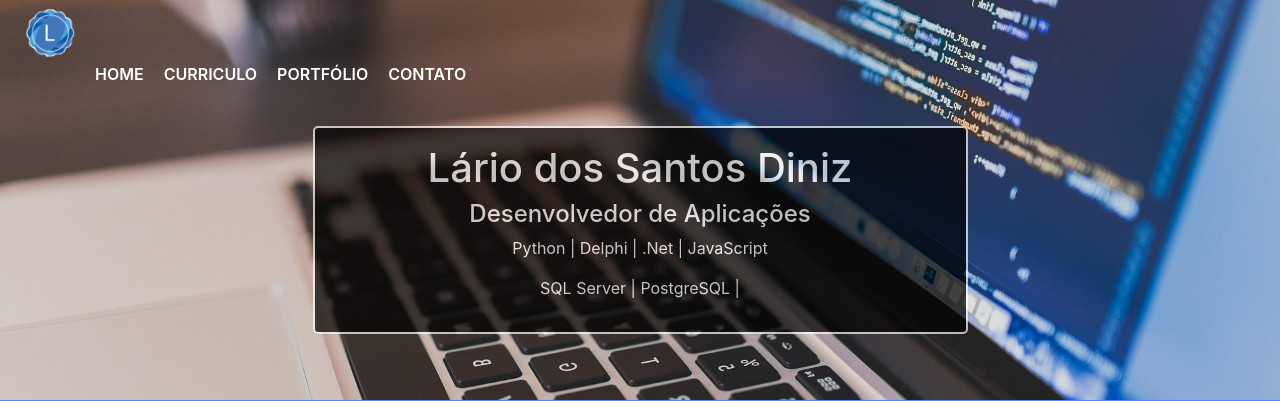
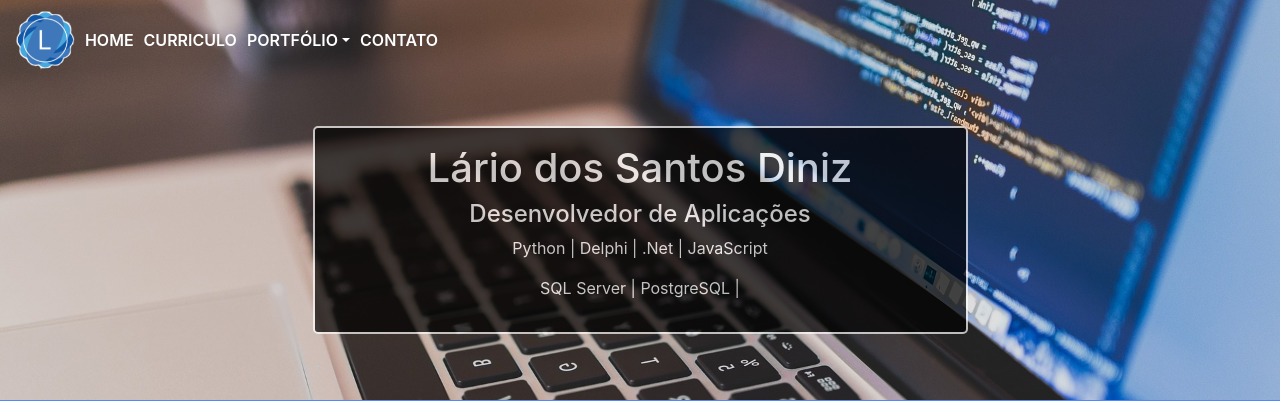
Before and after one commit to lariodiniz/larioApp, a Django app: page / in a window 1280 px wide. Shown: the top 401 px of the page. Run offline with Django 3.2, Linux system fonts and the light colour scheme; some libraries are stand-ins or nearby versions.

Commit message:
Correções no layout do header

```diff
--- a/core/static/layout/css/style.css
+++ b/core/static/layout/css/style.css
@@ -12,17 +12,24 @@
 
 .iner-header{
     position: relative;
-    display: block;
-    height: 100%;
+    margin: 0;
+    text-align: -webkit-match-parent;
+
 }
 
-.iner-header li {
-    padding: 0 .625rem;
-    margin: 0;
-    text-align: -webkit-match-parent;
+.iner-header li a{
+    display:block;
+    height: 74px;
+    padding: 0 5px;
+    padding-top:20px;
+    color: #FFF;
+    text-transform: uppercase;
+    font-weight: 600;
+    text-decoration: none;
+
 }
 
-.iner-header li:hover {
+.iner-header li a:hover {
     animation-name: mausehover;
     animation-duration: 1s;
     animation-fill-mode: forwards;
@@ -37,35 +44,19 @@
         }
 }
 
-.iner-header a {
-    color: #FFF;
-    transition: all .3s ease-in-out;
-    padding: 0 7px;
-    text-transform: uppercase;
-    font-weight: 600;
-    text-decoration: none;
 
-
-
-
-}
-.iner-header a span{
+/*.iner-header a span{
     transform: translateY(-50%);
     position: relative;
     display: block;
     top: 50%;
-}
+}*/
 
-.header-a-logo{
-    transition: all .3s ease-in-out;
-}
 
 #header-icone{
-   height: 50px;
-    padding: 0 .625rem;
-    margin-bottom: 50%;
-
-
+    height: 70px;
+    padding-right: 5px;
+    padding-bottom: 10px;
 }
 
 #menu button {
@@ -90,3 +81,14 @@
     color: #000;
 
 }
+
+.header .dropdown-menu {
+    background-color: #4d88ff;
+}
+
+.header button {
+    border: 1px solid rgba(240, 240, 240, .8);
+    background-color: #f0f0f5;
+    color: #000;
+    padding:1em;
+}
--- a/core/templates/layout/base.html
+++ b/core/templates/layout/base.html
@@ -49,6 +49,7 @@
 
     <script src="https://code.jquery.com/jquery-3.3.1.slim.min.js"></script>
     <script src="{% static 'assets/jquery/jquery.min.js' %}"></script>
+    <script src="{% static 'assets/bootstrap/js/bootstrap.min.js' %}"></script>
 
     {% block scripts %}
     {% endblock %}
--- a/core/templates/layout/header.html
+++ b/core/templates/layout/header.html
@@ -5,11 +5,14 @@
         <a class="header-a-logo" href="/">
             <img id="header-icone" src="{% static 'layout/imgs/icone.png' %}" alt="Logo da Aplicação">
         </a>
-        <button class="navbar-toggler" type="button" data-toggle="collapse" data-target="#navbarsExample09" aria-controls="navbarsExample09" aria-expanded="false" aria-label="Toggle navigation">
+        <button class="navbar-toggler"
+                type="button" data-toggle="collapse"
+                data-target="#navbarCollapse"
+                aria-controls="navbarCollapse" aria-expanded="false" aria-label="Toggle navigation">
           <span class="navbar-toggler-icon"></span>
         </button>
-        <div class="collapse navbar-collapse iner-header">
-          <ul class="nav">
+        <div class="collapse navbar-collapse iner-header" id="navbarCollapse">
+          <ul class="navbar-nav">
             <li class="nav-item">
               <a href="#">
                   <span>Home</span>
@@ -20,10 +23,16 @@
                   <span>Curriculo</span>
               </a>
             </li>
+
             <li class="nav-item">
-              <a href="#">
-                  <span>Portfólio</span>
-              </a>
+            <a class="dropdown-toggle"
+               href="/" id="dropdown"
+               data-toggle="dropdown" aria-haspopup="true" aria-expanded="false">Portfólio</a>
+            <div class="dropdown-menu" aria-labelledby="dropdown">
+              <a class="dropdown-item" href="#">BootPlayGame</a>
+              <a class="dropdown-item" href="#">Calendário Dekatrian</a>
+              <a class="dropdown-item" href="#">Controle de Combate</a>
+            </div>
             </li>
             <li class="nav-item">
               <a href="#">
```
